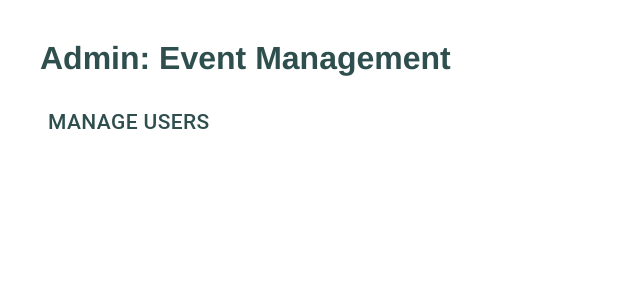
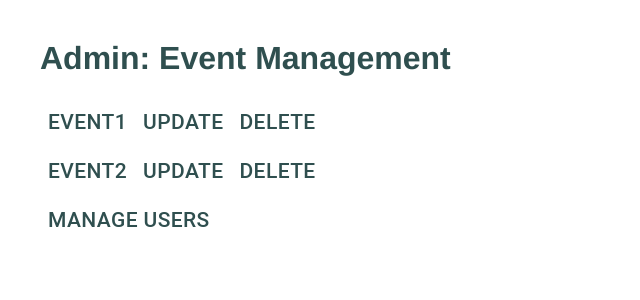
Before and after one commit to Jnwong116/Event-Planner, a React (Create React App) app: page /AdminEventPanel in a window 1280 px wide. Shown: the top 300 px of the page, without its empty margins (0-640 px from the left). Built offline with nearby package versions, Linux system fonts and the light colour scheme.

Commit message:
2 panels update. small update to login page

```diff
--- a/src/App.js
+++ b/src/App.js
@@ -9,6 +9,7 @@ import Login from './react-components/Login';
 import Welcome from './react-components/Welcome';
 import Register from './react-components/Register';
 import AdminEventPanel from './react-components/AdminEventPanel';
+import AdminUserPanel from './react-components/AdminUserPanel';
 
 class App extends React.Component {
 
@@ -32,6 +33,8 @@ class App extends React.Component {
                             (<Register appState={this.state}/>)}/>
             <Route exact path='/AdminEventPanel' render={() =>
                             (<AdminEventPanel appState={this.state}/>)}/>
+            <Route exact path='/AdminUserPanel' render={() =>
+                            (<AdminUserPanel appState={this.state}/>)}/>
           </Switch>
         </BrowserRouter>
       </div>
--- /dev/null
+++ b/src/actions/adminEventPanel.js
@@ -0,0 +1,15 @@
+import Button from "@material-ui/core/Button";
+
+export const renderButtons = e => {
+    const events = {
+        events: e.state.events
+    }
+    const result = []
+    for(var i = 0; i < e.state.events.length; i++){
+        result.push(<Button> {e.state.events[i].name} </Button>);
+        result.push(<Button> Update </Button>);
+        result.push(<Button> Delete </Button>);
+        result.push(<br></br>);
+    }
+    return <div> {result} </div>;
+}
--- /dev/null
+++ b/src/actions/adminUserPanel.js
@@ -0,0 +1,15 @@
+import Button from "@material-ui/core/Button";
+
+export const renderButtons = e => {
+    const users = {
+        users: e.state.users
+    }
+    const result = []
+    for(var i = 0; i < e.state.users.length; i++){
+        result.push(<Button> {e.state.users[i].name} </Button>);
+        result.push(<Button> Update </Button>);
+        result.push(<Button> Delete </Button>);
+        result.push(<br></br>);
+    }
+    return <div> {result} </div>;
+}
--- a/src/actions/login.js
+++ b/src/actions/login.js
@@ -1,14 +1,13 @@
-// TODO: what is queue
+
 const log = console.log;
-export const loginUser = queue => {
+export const loginUser = form => {
     log("logging in");
     const user = {
-        username: queue.state.username,
-        password: queue.state.password
+        username: form.state.username,
+        password: form.state.password
     }
     if (user.username === "user" && user.password === "user"){
-        // login to user page.
-        // TODO: set state
+
         log("is user");
         return 1;
     }
@@ -22,3 +21,11 @@ export const loginUser = queue => {
         return 0;
     }
 };
+
+export const validateLoginForm = form => {
+    const user = {
+        username: form.state.username,
+        password: form.state.password
+    }
+    return user.username.length > 0 && user.password.length > 0;
+}
--- a/src/react-components/AdminEventPanel/index.js
+++ b/src/react-components/AdminEventPanel/index.js
@@ -1,8 +1,7 @@
 import React from "react";
 import Button from "@material-ui/core/Button";
 import { Link } from "react-router-dom";
-
-// TODO: print buttons
+import { renderButtons} from "../../actions/adminEventPanel";
 class AdminEventPanel extends React.Component{
     state = {
         events: [
@@ -14,8 +13,9 @@ class AdminEventPanel extends React.Component{
         return (
             <div>
                 <h1>Admin: Event Management</h1>
+                {renderButtons(this)}
                 <Link to={"./../AdminUserPanel"}>
-                <Button> Manage Users  </Button>
+                <Button> Manage Users </Button>
                 </Link>
             </div>
         );
--- a/src/react-components/AdminUserPanel/index.js
+++ b/src/react-components/AdminUserPanel/index.js
@@ -1,16 +1,20 @@
 import React from "react";
 import Button from "@material-ui/core/Button";
 import { Link } from "react-router-dom";
-
+import { renderButtons} from "../../actions/adminUserPanel";
 // TODO: print buttons
-class AdminEventPanel extends React.Component{
+class AdminUserPanel extends React.Component{
     state = {
-
+        users: [
+            {id: "1", name: "user1"},
+            {id: "2", name: "user2"}
+        ]
     }
     render() {
         return (
             <div>
-                <h1>Admin: Event Management</h1>
+                <h1>Admin: User Management</h1>
+                {renderButtons(this)}
                 <Link to={"./../AdminEventPanel"}>
                 <Button> Manage Events </Button>
                 </Link>
@@ -19,4 +23,4 @@ class AdminEventPanel extends React.Component{
     }
 }
 
-export default AdminEventPanel;
+export default AdminUserPanel;
--- a/src/react-components/Login/index.js
+++ b/src/react-components/Login/index.js
@@ -1,18 +1,18 @@
-import React from "react";
+import React, { useState } from "react";
 import { Link } from "react-router-dom";
 import Button from "@material-ui/core/Button";
 import TextField from "@material-ui/core/TextField";
-import {loginUser} from "../../actions/login"
+import {loginUser, validateLoginForm} from "../../actions/login"
 import "./styles.css";
 
 /*TODO: override MUI for better UI*/
 /* Component for the Login page */
+
 class Login extends React.Component {
   state = {
     username: "",
     password: "",
   };
-
 
   handleInputChange = event => {
     const target = event.target;
@@ -32,7 +32,6 @@ class Login extends React.Component {
         </h1>
         <form
           className="login"
-          onSubmit={this.handleSubmit}
         >
          <TextField
           className="UsernameTextfield"
@@ -64,6 +63,7 @@ class Login extends React.Component {
           }}
           className="login__button"
           variant="contained"
+          disabled={!validateLoginForm(this)}
         >
           Sign In
         </Button>
```
